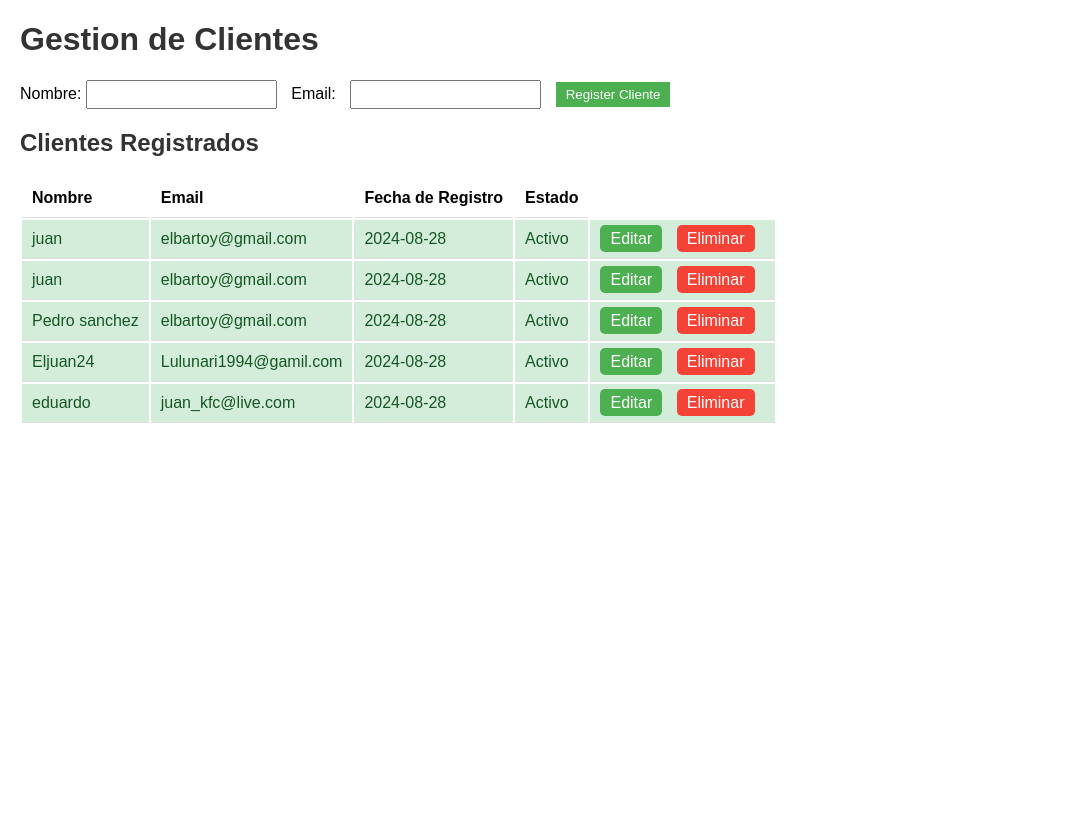
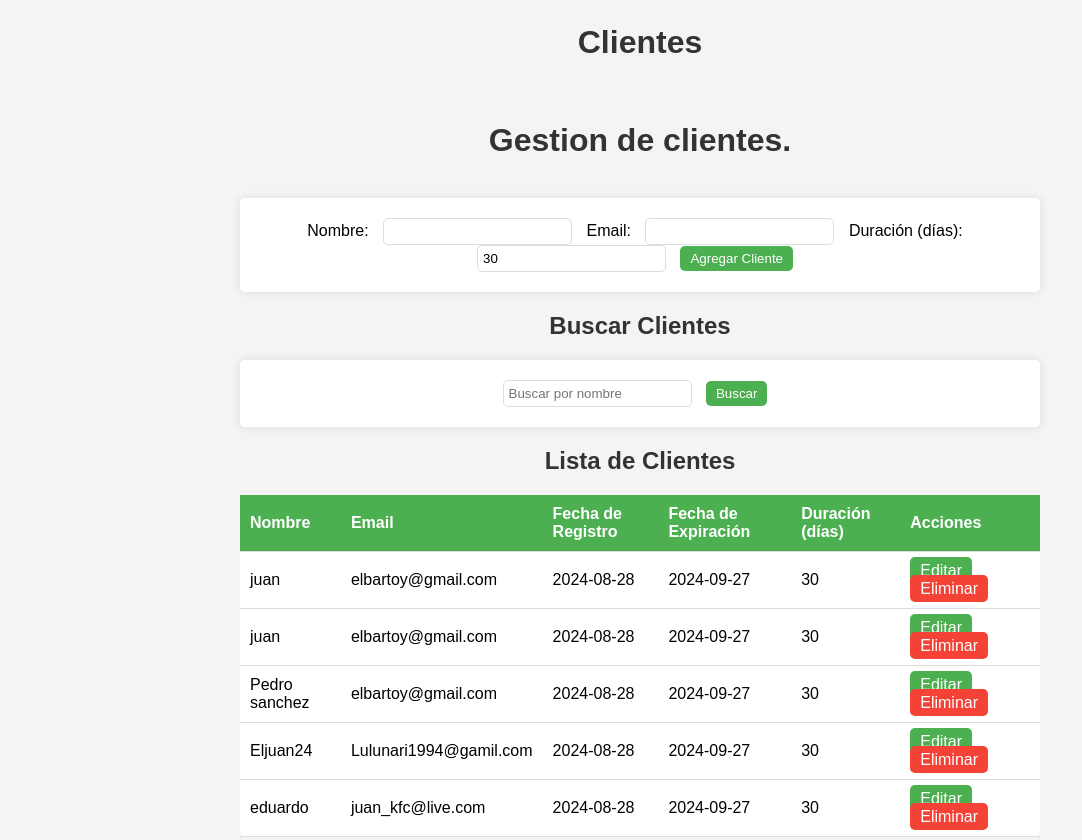
Before and after one commit to Eljuan25/client_management, a Flask app: page / in a window 1280 px wide. Shown: the whole page, without its empty margins (0-1082 px from the left). Before the commit the page ends 423 px from the top, so only its background shows below. Run offline with Flask 3, Linux system fonts and the light colour scheme; data comes from the database, SQL or seed files in the repository; both versions use the stored data as it was after the commit.

Commit message:
Correciónes de los errores, pero solo falta un error en el scroll

```diff
--- a/app.py
+++ b/app.py
@@ -14,41 +14,45 @@
             name TEXT NOT NULL,
             email TEXT NOT NULL,
             registration_date TEXT NOT NULL,
-            expiration_date TEXT NOT NULL
+            expiration_date TEXT NOT NULL,
+            duracion INTEGER DEFAULT 30
         )
     ''')
     conn.commit()
     conn.close()
 
-# Obtener todos los clientes
-def get_clients():
+# Obtener todos los clientes o filtrados por nombre
+def get_clients(search=None):
     conn = sqlite3.connect('clients.db')
     cursor = conn.cursor()
-    cursor.execute('SELECT * FROM clients')
+    if search:
+        cursor.execute('SELECT * FROM clients WHERE name LIKE ?', ('%' + search + '%',))
+    else:
+        cursor.execute('SELECT * FROM clients')
     clients = cursor.fetchall()
     conn.close()
     return clients
 
 # Agregar un nuevo cliente
-def add_client(name, email, registration_date, expiration_date):
+def add_client(name, email, registration_date, expiration_date, duracion=30):
     conn = sqlite3.connect('clients.db')
     cursor = conn.cursor()
-    cursor.execute('INSERT INTO clients (name, email, registration_date, expiration_date) VALUES (?, ?, ?, ?)',
-                   (name, email, registration_date, expiration_date))
+    cursor.execute('INSERT INTO clients (name, email, registration_date, expiration_date, duracion) VALUES (?, ?, ?, ?, ?)',
+                   (name, email, registration_date, expiration_date, duracion))
     conn.commit()
     conn.close()
 
-
-#Editar un Cliente
-
-def update_client(client_id,name,email):
+# Editar un Cliente
+def update_client(client_id, name, email, duracion):
     conn = sqlite3.connect('clients.db')
     cursor = conn.cursor()
-    cursor.execute('UPDATE clients SET name = ?, email = ? WHERE id = ?',
-                   (name, email, client_id))
+    expiration_date = (datetime.now() + timedelta(days=duracion)).strftime('%Y-%m-%d')
+    cursor.execute('UPDATE clients SET name = ?, email = ?, expiration_date = ?, duracion = ? WHERE id = ?',
+                   (name, email, expiration_date, duracion, client_id))
     conn.commit()
     conn.close()
 
+# Eliminar un Cliente
 def delete_client(client_id):
     conn = sqlite3.connect('clients.db')
     cursor = conn.cursor()
@@ -56,32 +60,50 @@
     conn.commit()
     conn.close()
 
-
-
-
 @app.route('/', methods=['GET', 'POST'])
 def index():
     if request.method == 'POST':
         name = request.form['name']
         email = request.form['email']
+
+        # Verificar que la duración sea un número positivo
+        try:
+            duracion = int(request.form['duracion'])
+            if duracion <= 0:
+                raise ValueError("La duración debe ser un número positivo.")
+        except ValueError as e:
+            return f"Error en la entrada de datos: {e}", 400
+
         registration_date = datetime.now().strftime('%Y-%m-%d')
-        expiration_date = (datetime.now() + timedelta(days=30)).strftime('%Y-%m-%d')
-        add_client(name, email, registration_date, expiration_date)
+        expiration_date = (datetime.now() + timedelta(days=duracion)).strftime('%Y-%m-%d')
+        add_client(name, email, registration_date, expiration_date, duracion)
         return redirect(url_for('index'))
 
-    clients = get_clients()
+    search = request.args.get('search')  # Obtener el valor de búsqueda desde la URL
+    clients = get_clients(search)  # Llamar a get_clients con o sin búsqueda
     return render_template('index.html', clients=clients)
-
 
 @app.route('/edit/<int:client_id>', methods=['GET', 'POST'])
 def edit(client_id):
     if request.method == 'POST':
         name = request.form['name']
         email = request.form['email']
-        update_client(client_id, name, email)
+
+        # Verificar que la duración sea un número positivo
+        try:
+            duracion = int(request.form['duracion'])
+            if duracion <= 0:
+                raise ValueError("La duración debe ser un número positivo.")
+        except ValueError as e:
+            return f"Error en la entrada de datos: {e}", 400
+
+        update_client(client_id, name, email, duracion)
         return redirect(url_for('index'))
 
-    client = [c for c in get_clients() if c[0] == client_id][0]
+    client = [c for c in get_clients() if c[0] == client_id]
+    if not client:
+        return "Cliente no encontrado", 404
+    client = client[0]
     return render_template('edit.html', client=client)
 
 @app.route('/delete/<int:client_id>')
@@ -89,7 +111,6 @@
     delete_client(client_id)
     return redirect(url_for('index'))
 
-
 if __name__ == '__main__':
     init_db()
-    app.run(host='0.0.0.0',port=5000, debug=True)
+    app.run(debug=True, host='0.0.0.0')
--- a/static/styles.css
+++ b/static/styles.css
@@ -1,25 +1,42 @@
+/* Estilos básicos */
 body {
     font-family: Arial, sans-serif;
     margin: 20px;
+    display: flex;
+    justify-content: center;
+    align-items: center;
+    height: 100vh;
+    background-color: #f4f4f4;
 }
 
+.container {
+    max-width: 800px;
+    width: 100%;
+    text-align: center;
+}
 
-h1,h2 {
+h1, h2 {
     color: #333;
 }
 
+/* Estilos para formularios */
 form {
     margin-bottom: 20px;
+    padding: 20px;
+    background-color: #fff;
+    border-radius: 5px;
+    box-shadow: 0 0 10px rgba(0, 0, 0, 0.1);
 }
 
 label {
     margin-right: 10px;
 }
 
-
-input {
+input, button {
     margin-right: 10px;
     padding: 5px;
+    border: 1px solid #ddd;
+    border-radius: 5px;
 }
 
 button {
@@ -30,13 +47,34 @@
     cursor: pointer;
 }
 
-button:haver {
-    background-color: #d2e3d3;
+button:hover {
+    background-color: #45a049;
 }
+
+/* Estilos para la tabla */
+.table-container {
+    max-height: 400px; /* Ajusta la altura según tus necesidades */
+    overflow-y: auto; /* Habilita el scroll vertical */
+    margin-top: 20px;
+}
+
+table {
+    width: 100%;
+    border-collapse: collapse;
+    background-color: #fff;
+    border-radius: 5px;
+    box-shadow: 0 0 10px rgba(0, 0, 0, 0.1);
+}
+
 th, td {
     padding: 10px;
     text-align: left;
     border-bottom: 1px solid #ddd;
+}
+
+th {
+    background-color: #4CAF50;
+    color: white;
 }
 
 .active {
@@ -49,31 +87,32 @@
     color: #721c24;
 }
 
-
-
-
-
+/* Estilos para enlaces en la tabla */
 table a {
     margin-right: 10px;
     padding: 5px 10px;
-    background-color: #4CAF50;
     color: white;
     text-decoration: none;
     border-radius: 5px;
 }
 
-table a:hover {
-    background-color: #45a049;
+.edit-btn {
+    background-color: #4CAF50; /* Color de fondo para 'Editar' */
 }
 
-table a:nth-child(2) {
-    background-color: #f44336;
+.edit-btn:hover {
+    background-color: #45a049; /* Color de fondo al pasar el cursor sobre 'Editar' */
 }
 
-table a:nth-child(2):hover {
-    background-color: #e53935;
+.delete-btn {
+    background-color: #f44336; /* Color de fondo para 'Eliminar' */
 }
 
+.delete-btn:hover {
+    background-color: #e53935; /* Color de fondo al pasar el cursor sobre 'Eliminar' */
+}
+
+/* Estilos responsivos */
 @media (max-width: 768px) {
     form label, form input, form button {
         display: block;
--- a/templates/index.html
+++ b/templates/index.html
@@ -3,40 +3,66 @@
 <head>
     <meta charset="UTF-8">
     <meta name="viewport" content="width=device-width, initial-scale=1.0">
-    <title>Clientes</title>
+    <title>Gestión de Clientes</title>
     <link rel="stylesheet" href="{{ url_for('static', filename='styles.css') }}">
 </head>
 <body>
-    <h1> Gestion de Clientes</h1>
 
+
+
+    <div class="container">
+        <h1>Clientes</h1>
+        <br>
+        <h1>Gestion de clientes.</h1>
+        <br />
         <form method="POST">
-        <lable for="name"> Nombre:</lable>
+            <label for="name">Nombre:</label>
             <input type="text" id="name" name="name" required>
+
             <label for="email">Email:</label>
             <input type="email" id="email" name="email" required>
-        <button type="submit"> Register Cliente</button>
+
+            <label for="duracion">Duración (días):</label>
+            <input type="number" id="duracion" name="duracion" value="30" min="1" required>
+
+            <button type="submit">Agregar Cliente</button>
         </form>
 
-    <h2>Clientes Registrados</h2>
+        <h2>Buscar Clientes</h2>
+        <form method="GET">
+            <input type="text" name="search" placeholder="Buscar por nombre">
+            <button type="submit">Buscar</button>
+        </form>
+
+        <h2>Lista de Clientes</h2>
+        <div class="table-container">
             <table>
+                <thead>
                     <tr>
                         <th>Nombre</th>
                         <th>Email</th>
                         <th>Fecha de Registro</th>
-            <th>Estado</th>
+                        <th>Fecha de Expiración</th>
+                        <th>Duración (días)</th>
+                        <th>Acciones</th>
                     </tr>
+                </thead>
+                <tbody>
                     {% for client in clients %}
-        <tr class="{% if client[4] >= client[3] %}active{% else %}expired{% endif %}">
-            <td data-label="Nombre">{{ client[1] }}</td>
-            <td data-label="Email">{{ client[2] }}</td>
-            <td data-label="Fecha de Registro">{{ client[3] }}</td>
-            <td data-label="Estado">{{ 'Activo' if client[4] >= client[3] else 'Expirado' }}</td>
-            <td data-label="Acciones">
-                <a href="{{ url_for('edit', client_id=client[0]) }}">Editar</a>
-                <a href="{{ url_for('delete', client_id=client[0]) }}" onclick="return confirm('¿Estás seguro de que deseas eliminar este cliente?');">Eliminar</a>
+                        <tr>
+                            <td>{{ client[1] }}</td>
+                            <td>{{ client[2] }}</td>
+                            <td>{{ client[3] }}</td>
+                            <td>{{ client[4] }}</td>
+                            <td>{{ client[5] }}</td>
+                            <td class="actions">
+                                <a href="{{ url_for('edit', client_id=client[0]) }}" class="edit-btn">Editar</a>
+                                <a href="{{ url_for('delete', client_id=client[0]) }}" class="delete-btn">Eliminar</a>
                             </td>
                         </tr>
                     {% endfor %}
+                </tbody>
             </table>
+        </div>
 </body>
 </html>
```
Also changed, not shown: templates/edit.html (+7 -3 lines), clients.db. Lines whose indentation alone changed are shown as unchanged.
